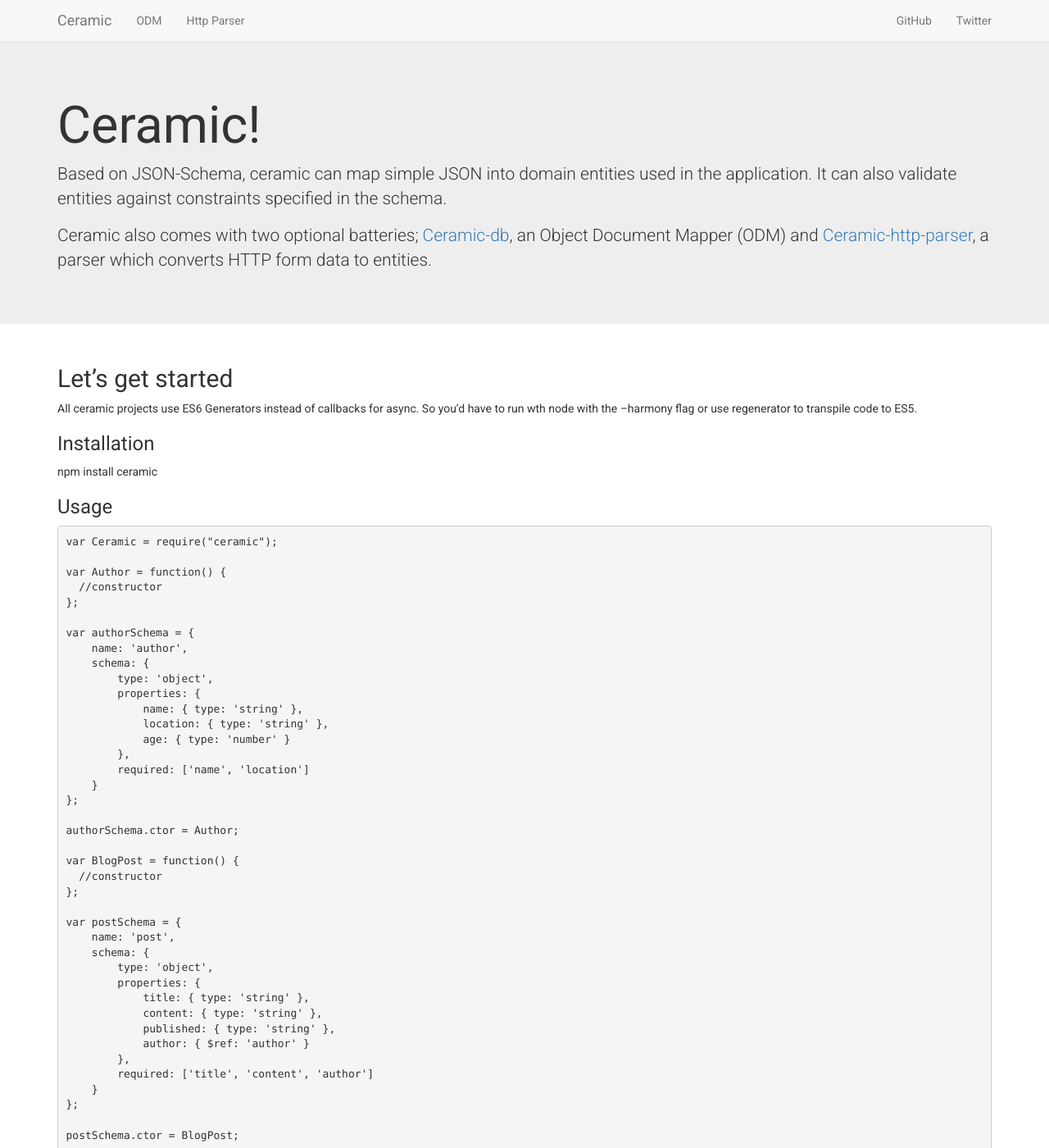
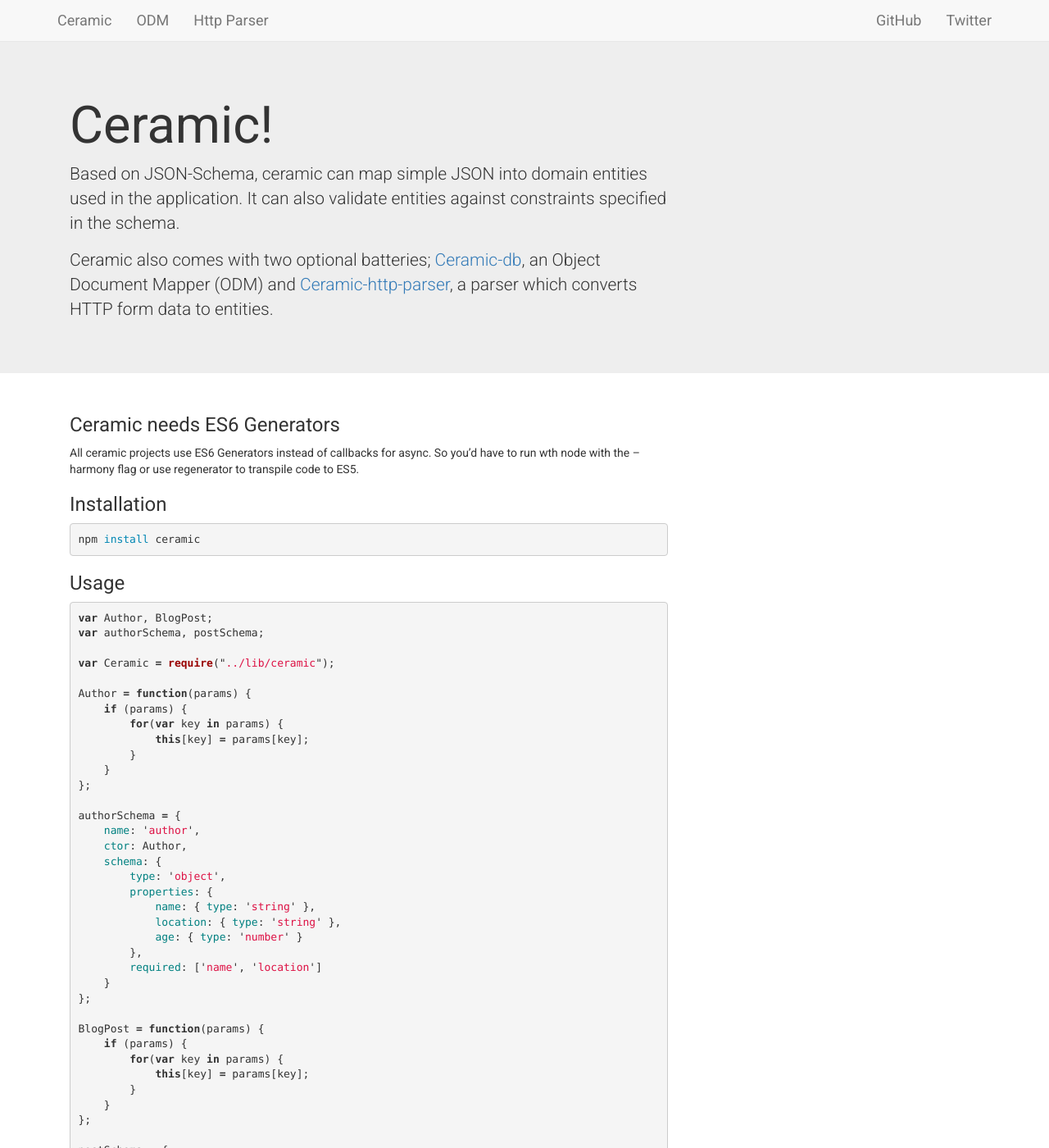
Before and after one commit to agilehead/ceramic, a Jekyll site: the page built from index.html, in a window 1280 px wide and 1400 px high. Shown: the whole window at 82% size. Built offline with Jekyll 4.4.1, drawn with Linux system fonts in a browser that asks for light colours; some of the changed text lies outside the part shown.

Commit message:
Syntax. Formatting.

````diff
--- a/_includes/head.html
+++ b/_includes/head.html
@@ -8,6 +8,7 @@
 
     <link rel="stylesheet" href="{{ "/vendor/bootstrap/css/bootstrap.min.css" | prepend: site.baseurl }}">
     <link rel="stylesheet" href="{{ "/css/swatch.min.css" | prepend: site.baseurl }}">
+    <link rel="stylesheet" href="{{ "/css/syntax.css" | prepend: site.baseurl }}">
     <link rel="stylesheet" href="{{ "/css/main.css" | prepend: site.baseurl }}">
     <link rel="canonical" href="{{ page.url | replace:'index.html','' | prepend: site.baseurl | prepend: site.url }}">
     <link rel="alternate" type="application/rss+xml" title="{{ site.title }}" href="{{ "/feed.xml" | prepend: site.baseurl | prepend: site.url }}" />
--- a/_includes/index.md
+++ b/_includes/index.md
@@ -1,20 +1,31 @@
-## Let's get started
+### Ceramic needs ES6 Generators
 
 All ceramic projects use ES6 Generators instead of callbacks for async. So you'd have to run wth node with the --harmony flag or use regenerator to transpile code to ES5.
 
 ### Installation
+{% highlight sh %}
 npm install ceramic
+{% endhighlight %}
 
 ### Usage
-```
-var Ceramic = require("ceramic");
+{% highlight javascript %}
 
-var Author = function() {
-  //constructor
+var Author, BlogPost;
+var authorSchema, postSchema;
+
+var Ceramic = require("../lib/ceramic");
+
+Author = function(params) {
+    if (params) {
+        for(var key in params) {
+            this[key] = params[key];
+        }
+    }
 };
 
-var authorSchema = {
+authorSchema = {
     name: 'author',
+    ctor: Author,
     schema: {
         type: 'object',
         properties: {
@@ -26,14 +37,17 @@
     }
 };
 
-authorSchema.ctor = Author;
-
-var BlogPost = function() {
-  //constructor
+BlogPost = function(params) {
+    if (params) {
+        for(var key in params) {
+            this[key] = params[key];
+        }
+    }
 };
 
-var postSchema = {
+postSchema = {
     name: 'post',
+    ctor: BlogPost,
     schema: {
         type: 'object',
         properties: {
@@ -46,93 +60,125 @@
     }
 };
 
-postSchema.ctor = BlogPost;
+var ceramic = new Ceramic();
+var schemaCache = yield* ceramic.init([authorSchema, postSchema]);
+var blogPostJSON = {
+    title: "Busy Being Born",
+    content: "The days keep dragging on, Those rats keep pushing on, ..",
+    published: "yes",
+    author: {
+        name: "Middle Class Rut",
+        location: "USA",
+    }
+};
 
-//We have to init ceramic and provide the schemas
-var ceramic = new Ceramic();
-yield* ceramic.init([authorSchema, postSchema]);
+var blogPost = yield* ceramic.constructEntity(blogPostJSON, postSchema);
 
-//pull some data from your favorite "web-scale" database
-var blogPostJSON = yield* blogService.get("112");
-var blogPost = yield* ceramic.constructModel(blogPostJSON, postSchema);
+console.log(blogPost instanceof BlogPost); //true
+console.log(blogPost.author instanceof Author); //true
 
-//Yaay, we have a domain entity!
-console.log(blogPost.constructor === BlogPost);
-```
+{% endhighlight %}
 
-### Validation
-ceramic currently does only basic validation.
-- Type mismatch (eg: schema says age is a number, but got string)
-- Required fields
-- Array max length and min length
-- Whether a property value was constructed with the right constructor (eg: post.author.constructor === Author)
 
-```
-//Returns true/false based on whether the object matches JSON schema
-ceramic.validate(someObject, schema);
-```
 
 ### Virtual Schemas
 
-The beauty of document-based databases is that document structure is not necessarily rigid. We might use a single collection (or table) to store objects with differing schemas, some of which may even be user-defined. For example, the Records collection might store objects of type text-posts, video-posts or short-stories.
+The beauty of document-based databases is that document structure is not necessarily rigid. We might use a single collection (or table) to store objects with differing schema, some of which may even be user-defined. For example, the Records collection might store objects of type text-posts, video-posts or short-stories.
 
 Ceramic supports this through a concept called virtual-schemas. Virtual-schemas extend a base-schema with additional properties. To identify which virtual-schema to use, the base-schema must define a discriminator.
 Objects created from the virtual-schemas will have their constructor set to that defined in the base-schema.
 
-Here is an example:
-```
-var recordSchema = {
-    name: 'record',
+{% highlight javascript %}
+
+// Note how the discriminator is defined.
+// It uses the type property to find the virtual-schema
+var songSchema = {
+    name: 'ticket',
     discriminator: function*(obj, ceramic) {
-      return yield* ceramic.getEntitySchema(obj.recordType);
+        return yield* ceramic.getEntitySchema(obj.type);
     },
     schema: {
         type: 'object',
         properties: {
-            uniqueId: { type: 'string' },
-            createdBy: { $ref: 'user' },
-            recordType: { type: 'string' }
+            title: { type: 'string' },
+            artist: { type: 'string' },
+            price: { type: 'number' },
+            type: { type: 'string' }
         },
-        required: ['uniqueId', 'createdBy']
+        required: ['title', 'artist']
     }
 };
 
-var textPostSchema = {
-  "name": "text-post",
-  "schema": {
-      "type": "object",
-      "properties": {
-          "title": { "type": "string", "maxLength": 200 },
-          "subtitle": { "type": "string", "maxLength": 200 },
-          "content": { "type": "string", "maxLength": 2000 }
-      },
-      "required": ["title", "content"]
-  }
-}
-
-var videoPostSchema = {
-  "name": "video-post",
-  "schema": {
-      "type": "object",
-      "properties": {
-          "title": { "type": "string", "maxLength": 200 },
-          "url": { "type": "string", "maxLength": 200 }
-      },
-      "required": ["title", "url"]
-  }
-}
+var mp3Schema = {
+    name: "mp3",
+    schema: {
+        properties: {
+            bitrate: { type: 'number' }
+        },
+        required: ['bitrate']
+    }
+};
+var youtubeVideoSchema = {
+    name: "youtube",
+    schema: {
+        properties: {
+            url: { type: 'string' },
+            highDef: { type: 'boolean' }
+        },
+        required: ['url', 'highDef']
+    }
+};
 
 var ceramic = new Ceramic();
-yield* ceramic.init(
-  [recordSchema],
-  [{ entitySchemas: [textPostSchema, videoPostSchema], baseEntitySchema: recordSchema }]
+
+// ceramic.init(schemas, virtualSchemas)
+// virtualSchemas is an array of virtualSchema definitions, as follows.
+var schemaCache = yield* ceramic.init(
+    [songSchema],
+    [{ entitySchemas: [mp3Schema, youtubeVideoSchema], baseEntitySchema: songSchema }]
 );
 
-var records = [];
-var recordsJSON = yield* recordsService.getAll();
-for (var i = 0; i < recordsJSON.length; i++) {
-  records.push(yield* ceramic.constructModel(recordsJSON[i], recordSchema);
-}
-// records[0] might be a text-post, records[1] might be a "video-post" etc.
-// This is automatically handled.
-```
+var mp3JSON = {
+    "type": "mp3",
+    "title": "Busy Being Born",
+    "artist": "Middle Class Rut",
+    "bitrate": 320
+};
+
+var mp3 = yield* ceramic.constructEntity(mp3JSON, songSchema, { validate: true });
+
+{% endhighlight %}
+
+
+
+### Validation
+Ceramic currently does only basic validation.
+
+- Type mismatch (eg: schema says age is a number, but got string)
+- Required fields
+- Array max length and min length
+- Whether a property value is an instance of a class (eg: post.author instanceof Author)
+
+{% highlight javascript %}
+
+var ceramic = new Ceramic();
+var typeCache = yield* ceramic.init([authorSchema, postSchema]);
+var blogPost = new BlogPost({
+    title: "Busy Being Born",
+    content: "The days keep dragging on, Those rats keep pushing ..",
+    published: "yes",
+    author: new Author({
+        name: "jeswin",
+        location: "bangalore"
+    })
+});
+var errors = yield* ceramic.validate(blogPost, postSchema);
+
+console.log(errors.length); //Prints 0
+
+{% endhighlight %}
+
+
+### Dynamic Virtual Schemas
+
+In addition to pre-defined schemas, Ceramic can dynamically load virtual-schemas from the disk.
--- a/css/main.css
+++ b/css/main.css
@@ -1,3 +1,7 @@
 body {
     font-family: "Roboto", "Helvetica Neue", Helvetica, Arial, sans-serif
 }
+
+.nav {
+    font-size: 18px
+}
--- /dev/null
+++ b/css/syntax.css
@@ -0,0 +1,65 @@
+.highlight  { background: #ffffff; }
+.highlight .c { color: #999988; font-style: italic } /* Comment */
+.highlight .err { color: #a61717; background-color: #e3d2d2 } /* Error */
+.highlight .k { font-weight: bold } /* Keyword */
+.highlight .o { font-weight: bold } /* Operator */
+.highlight .cm { color: #999988; font-style: italic } /* Comment.Multiline */
+.highlight .cp { color: #999999; font-weight: bold } /* Comment.Preproc */
+.highlight .c1 { color: #999988; font-style: italic } /* Comment.Single */
+.highlight .cs { color: #999999; font-weight: bold; font-style: italic } /* Comment.Special */
+.highlight .gd { color: #000000; background-color: #ffdddd } /* Generic.Deleted */
+.highlight .gd .x { color: #000000; background-color: #ffaaaa } /* Generic.Deleted.Specific */
+.highlight .ge { font-style: italic } /* Generic.Emph */
+.highlight .gr { color: #aa0000 } /* Generic.Error */
+.highlight .gh { color: #999999 } /* Generic.Heading */
+.highlight .gi { color: #000000; background-color: #ddffdd } /* Generic.Inserted */
+.highlight .gi .x { color: #000000; background-color: #aaffaa } /* Generic.Inserted.Specific */
+.highlight .go { color: #888888 } /* Generic.Output */
+.highlight .gp { color: #555555 } /* Generic.Prompt */
+.highlight .gs { font-weight: bold } /* Generic.Strong */
+.highlight .gu { color: #aaaaaa } /* Generic.Subheading */
+.highlight .gt { color: #aa0000 } /* Generic.Traceback */
+.highlight .kc { font-weight: bold } /* Keyword.Constant */
+.highlight .kd { font-weight: bold } /* Keyword.Declaration */
+.highlight .kp { font-weight: bold } /* Keyword.Pseudo */
+.highlight .kr { font-weight: bold } /* Keyword.Reserved */
+.highlight .kt { color: #445588; font-weight: bold } /* Keyword.Type */
+.highlight .m { color: #009999 } /* Literal.Number */
+.highlight .s { color: #d14 } /* Literal.String */
+.highlight .na { color: #008080 } /* Name.Attribute */
+.highlight .nb { color: #0086B3 } /* Name.Builtin */
+.highlight .nc { color: #445588; font-weight: bold } /* Name.Class */
+.highlight .no { color: #008080 } /* Name.Constant */
+.highlight .ni { color: #800080 } /* Name.Entity */
+.highlight .ne { color: #990000; font-weight: bold } /* Name.Exception */
+.highlight .nf { color: #990000; font-weight: bold } /* Name.Function */
+.highlight .nn { color: #555555 } /* Name.Namespace */
+.highlight .nt { color: #000080 } /* Name.Tag */
+.highlight .nv { color: #008080 } /* Name.Variable */
+.highlight .ow { font-weight: bold } /* Operator.Word */
+.highlight .w { color: #bbbbbb } /* Text.Whitespace */
+.highlight .mf { color: #009999 } /* Literal.Number.Float */
+.highlight .mh { color: #009999 } /* Literal.Number.Hex */
+.highlight .mi { color: #009999 } /* Literal.Number.Integer */
+.highlight .mo { color: #009999 } /* Literal.Number.Oct */
+.highlight .sb { color: #d14 } /* Literal.String.Backtick */
+.highlight .sc { color: #d14 } /* Literal.String.Char */
+.highlight .sd { color: #d14 } /* Literal.String.Doc */
+.highlight .s2 { color: #d14 } /* Literal.String.Double */
+.highlight .se { color: #d14 } /* Literal.String.Escape */
+.highlight .sh { color: #d14 } /* Literal.String.Heredoc */
+.highlight .si { color: #d14 } /* Literal.String.Interpol */
+.highlight .sx { color: #d14 } /* Literal.String.Other */
+.highlight .sr { color: #009926 } /* Literal.String.Regex */
+.highlight .s1 { color: #d14 } /* Literal.String.Single */
+.highlight .ss { color: #990073 } /* Literal.String.Symbol */
+.highlight .bp { color: #999999 } /* Name.Builtin.Pseudo */
+.highlight .vc { color: #008080 } /* Name.Variable.Class */
+.highlight .vg { color: #008080 } /* Name.Variable.Global */
+.highlight .vi { color: #008080 } /* Name.Variable.Instance */
+.highlight .il { color: #009999 } /* Literal.Number.Integer.Long */
+
+/* Make line numbers unselectable: excludes line numbers from copy-paste user ops */
+.highlight .lineno {-webkit-user-select: none;-moz-user-select: none; -o-user-select: none;}
+.lineno::-moz-selection {background-color: transparent;} /* Mozilla specific */
+.lineno::selection {background-color: transparent;} /* Other major browsers */
--- a/index.html
+++ b/index.html
@@ -6,6 +6,7 @@
 
     <div class="jumbotron">
         <div class="container">
+            <div class="col-md-8">
                 <h1>Ceramic!</h1>
                 <p>
                     Based on JSON-Schema, ceramic can map simple JSON into domain entities used in the application. It can also validate entities against constraints specified in the schema.
@@ -18,9 +19,11 @@
                 </p>
             </div>
         </div>
-
+    </div>
     <div class="container">
+        <div class="col-md-8">
             {% capture index %}{% include index.md %}{% endcapture %}
             {{ index | append:'' | markdownify }}
         </div>
     </div>
+</div>
````
Lines whose indentation alone changed are shown as unchanged.
